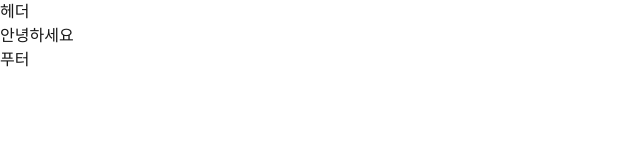
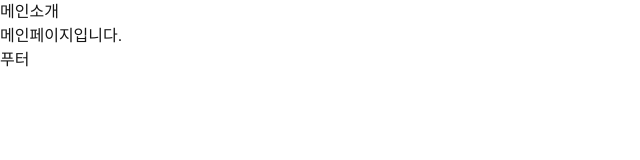
Before and after one commit to linedj/next-dev, a Next.js app in the folder frontend/: page / in a window 1280 px wide. Shown: the top 160 px of the page, without its empty margins (0-640 px from the left). Built offline with nearby package versions, Linux system fonts and the light colour scheme.

Commit message:
src/ Link

```diff
--- /dev/null
+++ b/frontend/src/app/about/page.tsx
@@ -0,0 +1,3 @@
+export default function Page() {
+  return <div>소개 페이지</div>;
+}
--- a/frontend/src/app/layout.tsx
+++ b/frontend/src/app/layout.tsx
@@ -1,6 +1,7 @@
 import type { Metadata } from "next";
 import { Geist, Geist_Mono } from "next/font/google";
 import "./globals.css";
+import Link from "next/link";
 
 const geistSans = Geist({
   variable: "--font-geist-sans",
@@ -24,10 +25,13 @@ export default function RootLayout({
 }>) {
   return (
     <html lang="en">
-      <body className="bg-yellow-500 min-h-[100dvh]">
-        <header className="bg-red-100">헤더</header>
-        <div className="bg-blue-300">{children}</div>
-        <footer className="bg-green-200">푸터</footer>
+      <body className="min-h-[100dvh] flex flex-col">
+        <header className="flex gap-3">
+          <Link href="/">메인</Link>
+          <Link href="/about">소개</Link>
+        </header>
+        <div className="flex-grow">{children}</div>
+        <footer>푸터</footer>
       </body>
     </html>
   );
--- a/frontend/src/app/page.tsx
+++ b/frontend/src/app/page.tsx
@@ -1,3 +1,3 @@
-export default function Home() {
-  return <div>안녕하세요</div>;
+export default function Page() {
+  return <div>메인페이지입니다.</div>;
 }
```
